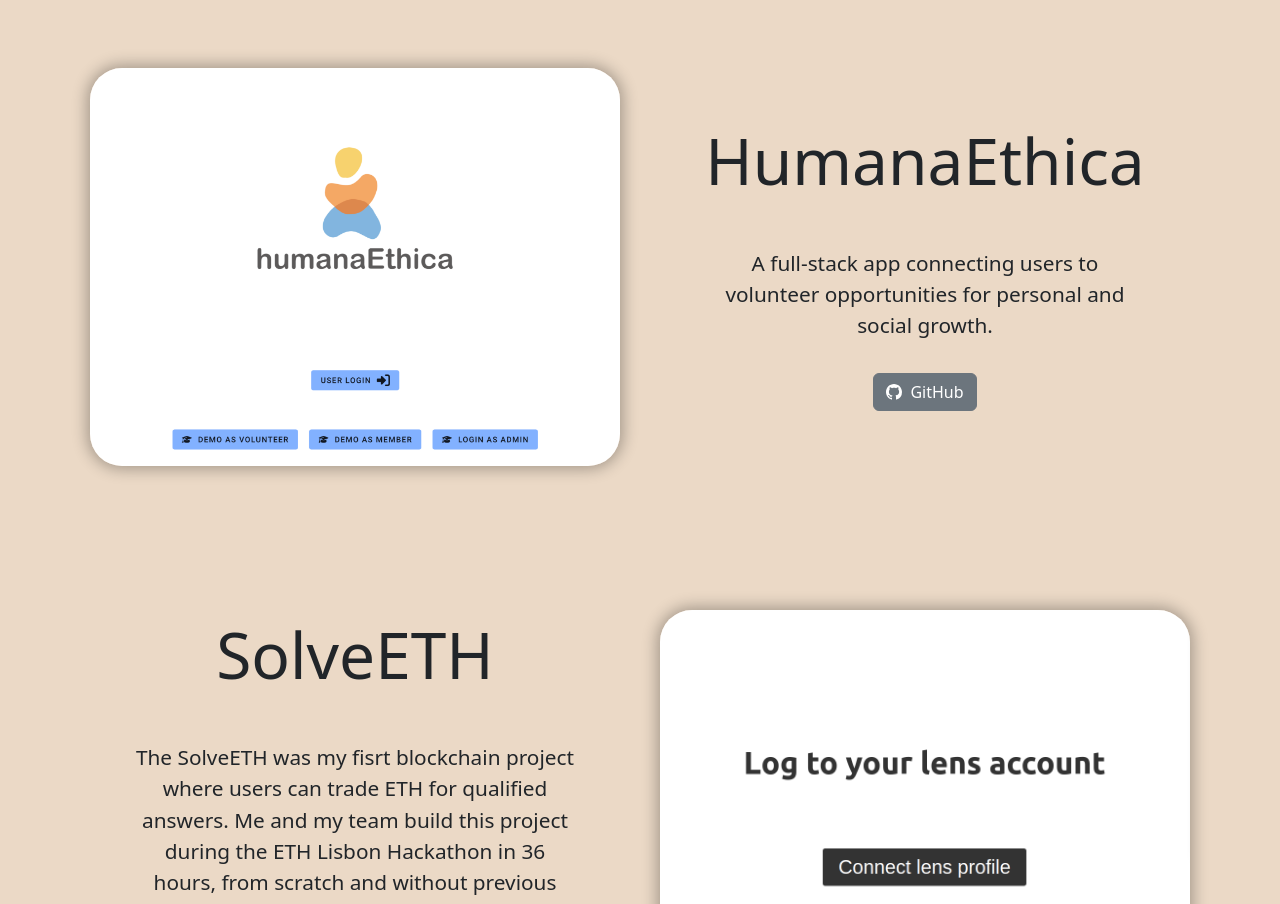
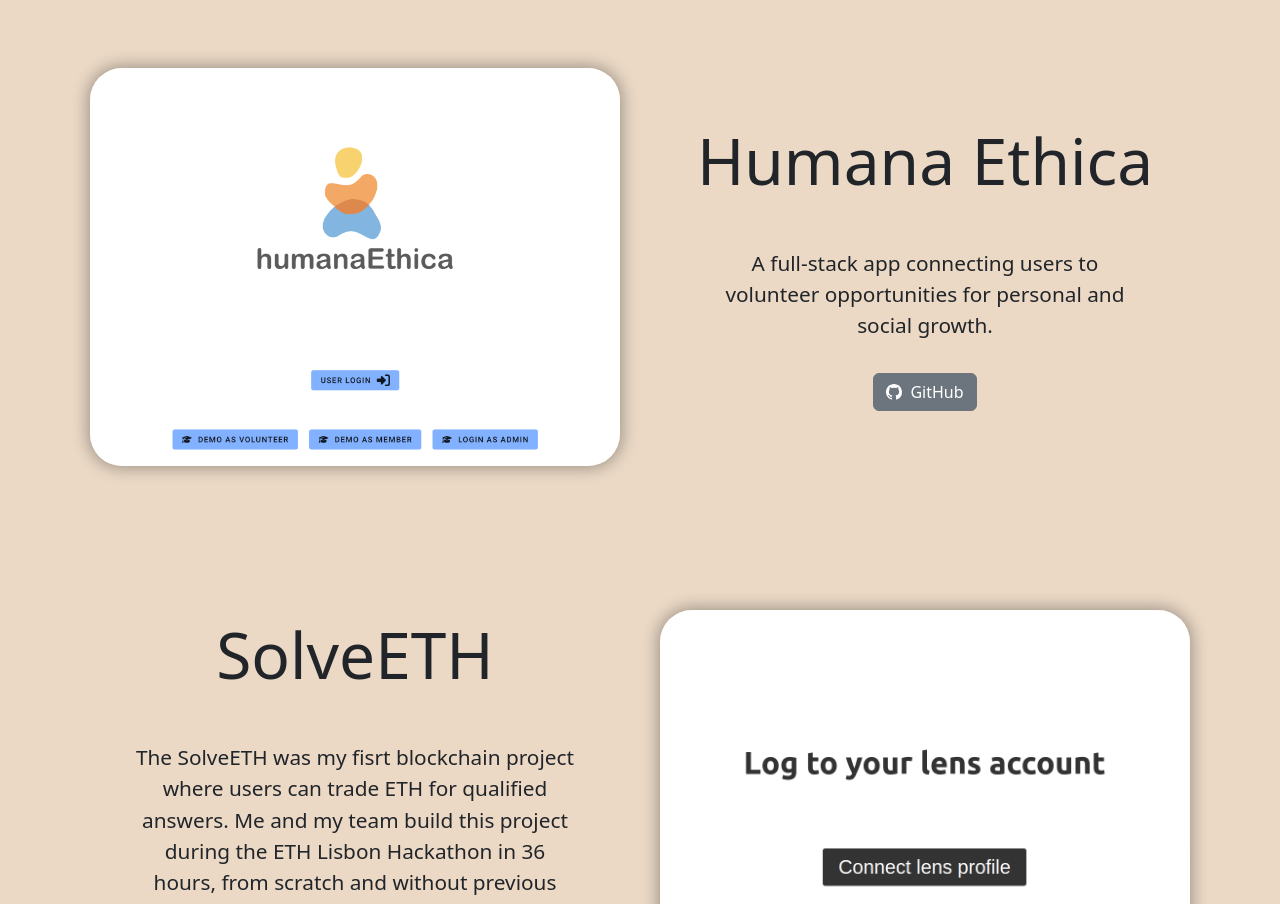
Before and after one commit to diogojarodrigues/portfolio, a React (Vite) app: page / in a window 1280 px wide. Shown: the part 2580-3484 px from the top of the page. Built offline with nearby package versions, Linux system fonts and the light colour scheme.

Commit message:
Merge branch 'main' of github.com:diogojarodrigues/portfolio

```diff
--- a/src/components/Portfolio.jsx
+++ b/src/components/Portfolio.jsx
@@ -31,7 +31,7 @@
     github: "https://github.com/diogojarodrigues/Consensus-Paxos/",
 },
 {
-    title: "HumanaEthica",
+    title: "Humana Ethica",
     description: "A full-stack app connecting users to volunteer opportunities for personal and social growth.",
     shortDescription: "App connecting users to volunteer opportunities.",
     image: humanaEthica,
```
Also changed, not shown: 1 other file (tests, documents, lock files or other folders).
